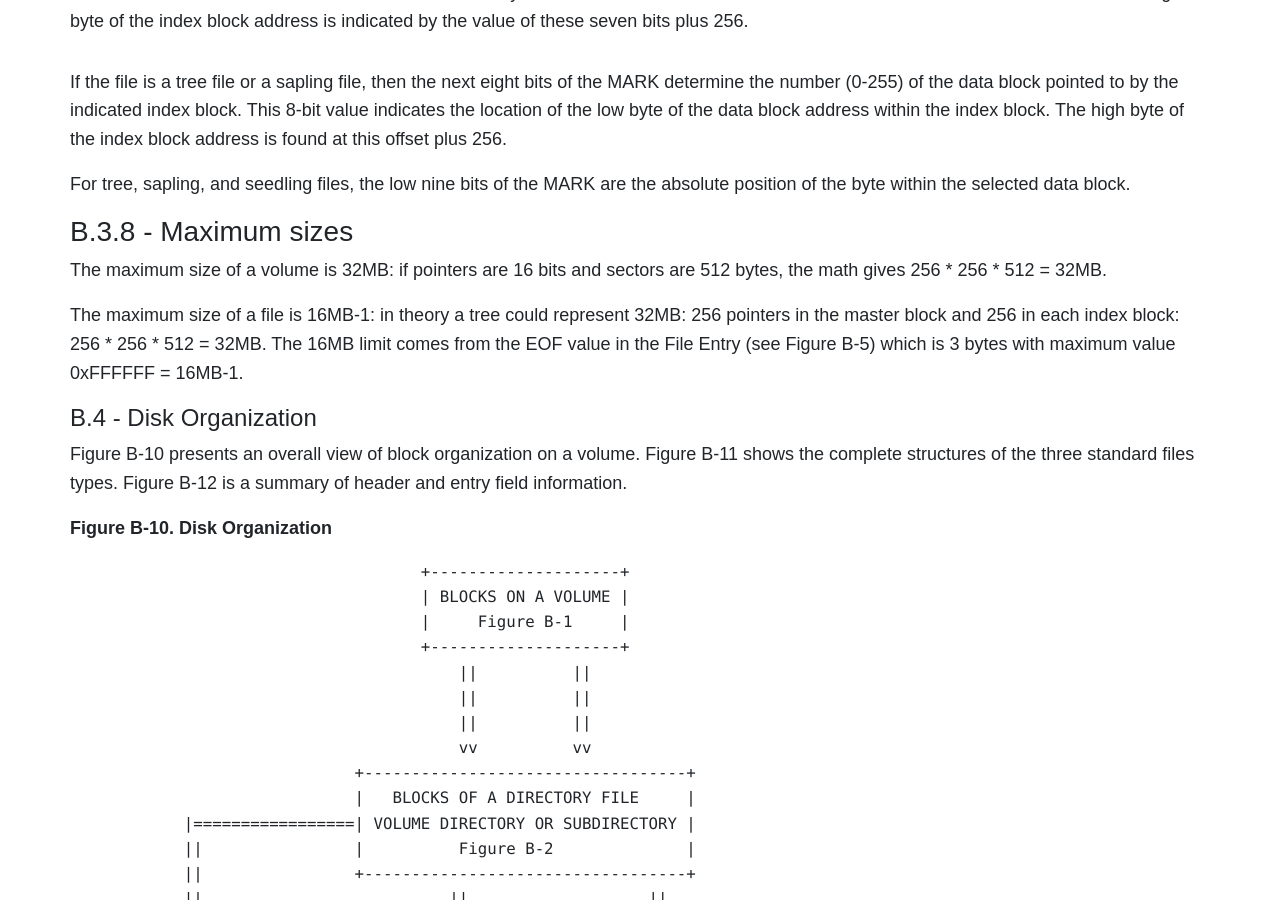
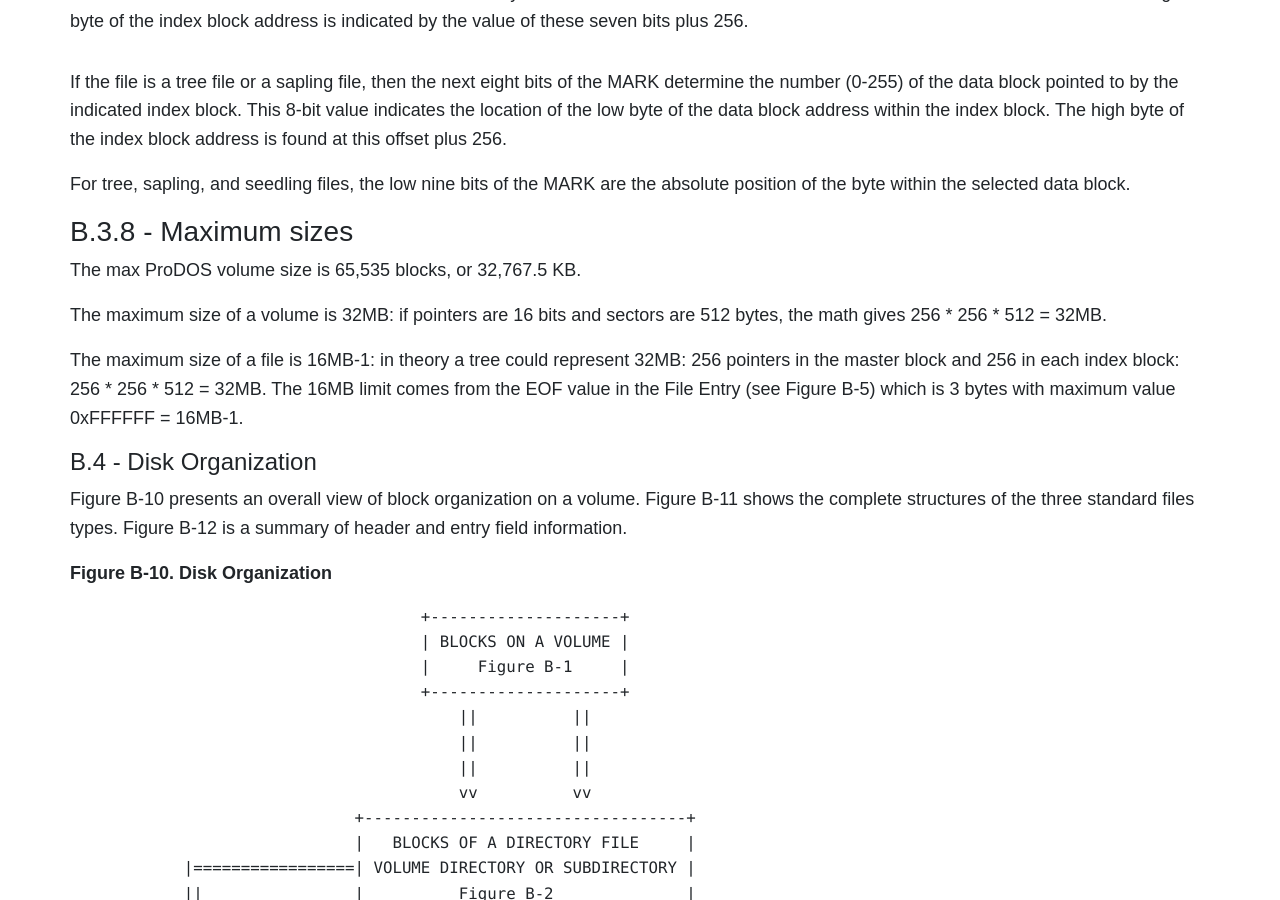
Before and after one commit to ProDOS-8/ProDOS-8.github.io, a Jekyll site: the page built from _pages/docs/techref/ab-file-organization.md, in a window 1280 px wide and 900 px high, scrolled down 16508 px. Built offline with Jekyll 4.4.1, drawn with Linux system fonts in a browser that asks for light colours.

Commit message:
#36 :: Added note about max ProDOS volume size

```diff
--- a/_pages/docs/techref/ab-file-organization.md
+++ b/_pages/docs/techref/ab-file-organization.md
@@ -754,8 +754,11 @@
 
 <h3>B.3.8 - Maximum sizes</h3>
 
+<p>The max ProDOS volume size is 65,535 blocks, or 32,767.5 KB.</p>
 <p>The maximum size of a volume is 32MB: if pointers are 16 bits and sectors are 512 bytes, the math gives 256 * 256 * 512 = 32MB.</p>
 <p>The maximum size of a file is 16MB-1: in theory a tree could represent 32MB: 256 pointers in the master block and 256 in each index block: 256 * 256 * 512 = 32MB. The 16MB limit comes from the EOF value in the File Entry (see Figure B-5) which is 3 bytes with maximum value 0xFFFFFF = 16MB-1.</p>
+
+
 
 <a name="B.4"></a>
 
```
